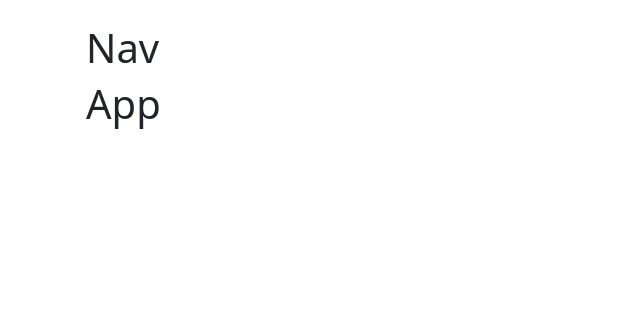
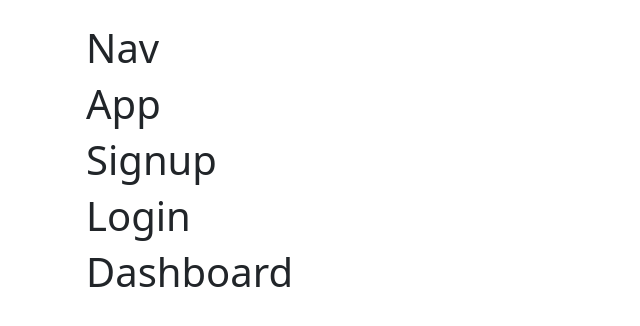
Before and after one commit to fm-anderson/react-links-app, a React (Vite) app: page / in a window 1280 px wide. Shown: the top 326 px of the page, without its empty margins (0-640 px from the left). Built offline with nearby package versions, Linux system fonts and the light colour scheme.

Commit message:
new pages: Signup, Login, Dashboard

```diff
--- a/src/App.jsx
+++ b/src/App.jsx
@@ -1,10 +1,16 @@
 import Nav from './components/Nav';
+import Dashboard from './pages/Dashboard';
+import Login from './pages/Login';
+import Signup from './pages/Signup';
 
 function App() {
   return (
     <div className="container py-4 px-3 mx-auto">
       <Nav />
       <h1>App</h1>
+      <Signup />
+      <Login />
+      <Dashboard />
     </div>
   );
 }
--- /dev/null
+++ b/src/pages/Dashboard.jsx
@@ -0,0 +1,9 @@
+function Dashboard() {
+  return (
+    <div>
+      <h1>Dashboard</h1>
+    </div>
+  );
+}
+
+export default Dashboard;
--- /dev/null
+++ b/src/pages/Login.jsx
@@ -0,0 +1,9 @@
+function Login() {
+  return (
+    <div>
+      <h1>Login</h1>
+    </div>
+  );
+}
+
+export default Login;
--- /dev/null
+++ b/src/pages/Signup.jsx
@@ -0,0 +1,9 @@
+function Signup() {
+  return (
+    <div>
+      <h1>Signup</h1>
+    </div>
+  );
+}
+
+export default Signup;
```
